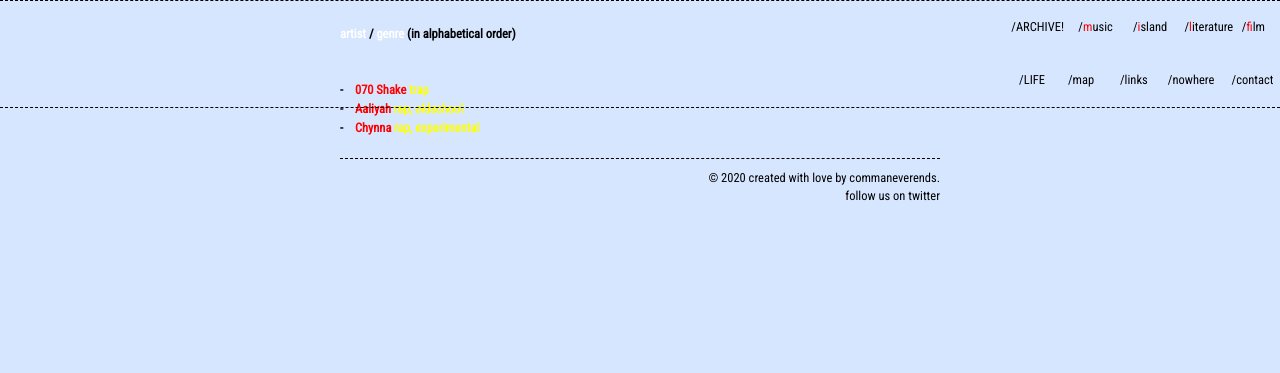
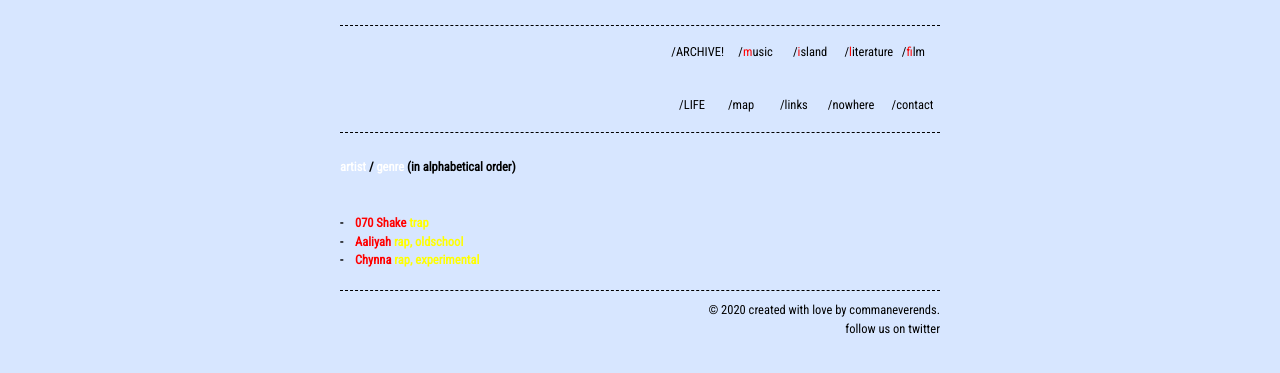
Before and after one commit to jeonghihi/commaneverends.github.io, a Jekyll site: the page built from list-music.md, in a window 1280 px wide. Shown: the top 373 px of the page. Built offline with Jekyll 4.4.1, drawn with Linux system fonts in a browser that asks for light colours; our own code applies the rules of GitHub Pages for plain Markdown files.

Commit message:
Update header.html

```diff
--- a/_includes/header.html
+++ b/_includes/header.html
@@ -1,14 +1,14 @@
 <header>
 
 <div class="menu noFloat">
-	<div id="menu1" style="display:inline-block; margin:5px; width:100%; float:left">
+	<div id="menu1" style="display:inline-block; margin:5px; width:600px; float:left;">
 		<ul><a href="/#">/ARCHIVE! &nbsp;&nbsp;&nbsp;</a>
 		<a href="/music/">/<span style="color: red">m</span>usic &nbsp;&nbsp;&nbsp;&nbsp;&nbsp;</a>
 		<a href="#">/<span style="color: red">i</span>sland &nbsp;&nbsp;&nbsp;&nbsp;</a>
 		<a href="/literature/">/<span style="color: red">l</span>iterature &nbsp;</a>
 		<a href="/film/">/<span style="color: red">f</span>ilm &nbsp;&nbsp;&nbsp;&nbsp;&nbsp;&nbsp;</a>
 		</ul></div>
-	<div id="menu2" style="display:inline-block; margin:5px; width:100%; float:left">
+	<div id="menu2" style="display:inline-block; margin:5px; width:600px; float:left;">
 		<ul><a href="/#">/LIFE &nbsp;&nbsp;&nbsp;&nbsp;&nbsp;&nbsp;</a>
 		<a href="/map/">/map &nbsp;&nbsp;&nbsp;&nbsp;&nbsp;&nbsp;&nbsp;</a>
 		<a href="/links/">/links &nbsp;&nbsp;&nbsp;&nbsp;&nbsp;</a>
@@ -36,9 +36,6 @@
 	width: 100%;
 	overflow: auto; //If you get a scroll bar, try overflow: hidden;
 	float: none;
-	position: fixed;
-	top: 0;
-	left: 0;
 }
 </style>
 
```
